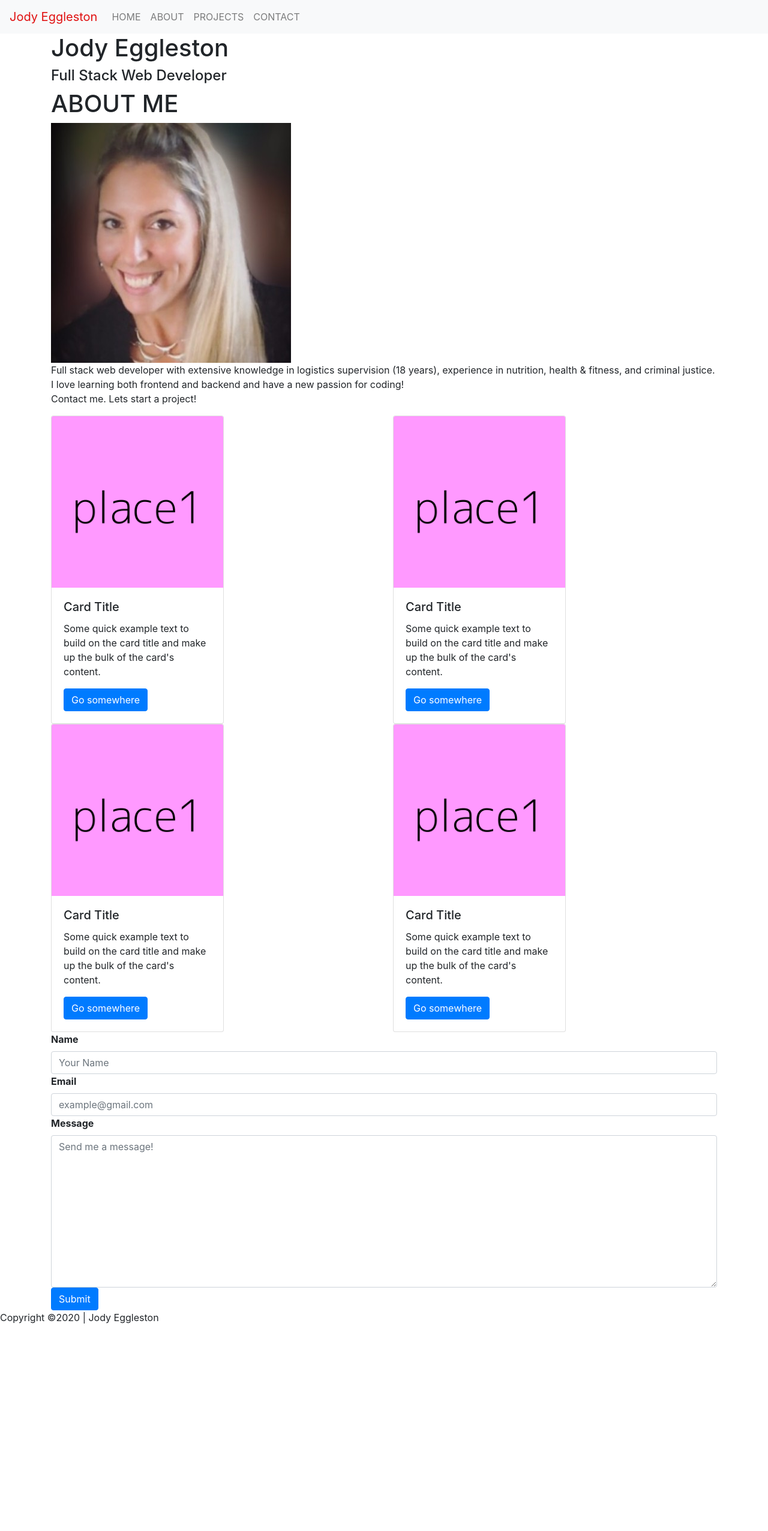
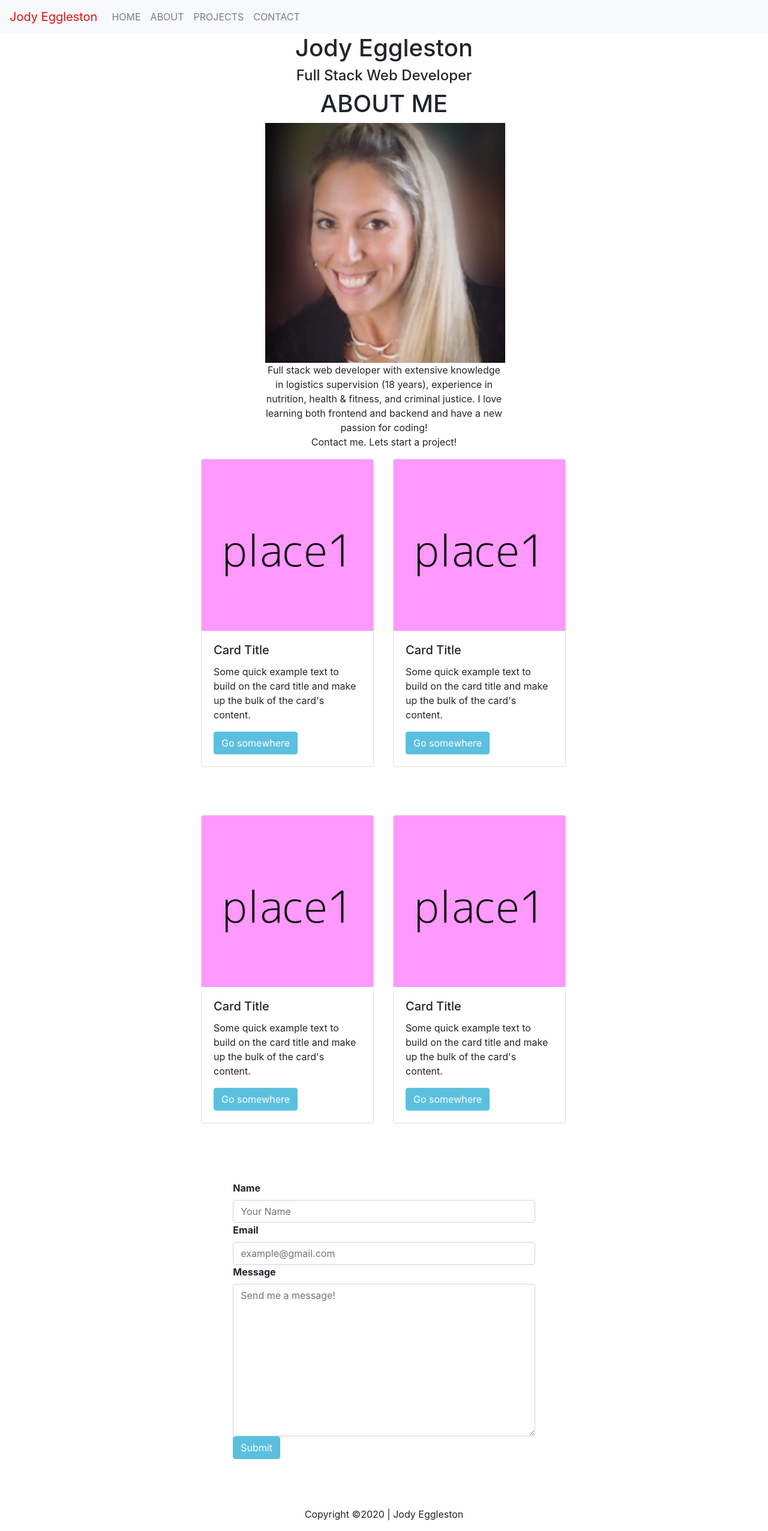
Before and after one commit to jmeggles/Portfolio, a React (Create React App) app in the folder client/: page / in a window 1280 px wide. Shown: the whole page at 60% size. Before the commit the page ends 2225 px from the top, so only its background shows below. Built offline with nearby package versions, Linux system fonts and the light colour scheme.

Commit message:
added some css to all components

```diff
--- a/client/src/components/About/About.jsx
+++ b/client/src/components/About/About.jsx
@@ -1,12 +1,13 @@
 import React, { Fragment } from "react";
 import { Container, Row, Col } from "react-bootstrap";
 import Mypic from "../../assets/images/profile-pic.jpg";
+import "./style.css";
 
 // stateful since info will be updated often
 const About = () => {
   return (
     <Fragment>
-      <Container>
+      <Container className="aboutContainer col-lg-4">
         <h1>ABOUT ME</h1>
         <Row>
           <Col>
--- a/client/src/components/About/style.css
+++ b/client/src/components/About/style.css
@@ -0,0 +1,3 @@
+.aboutContainer {
+    text-align: center !important;
+}
--- a/client/src/components/Banner/Banner.jsx
+++ b/client/src/components/Banner/Banner.jsx
@@ -1,11 +1,12 @@
 import React, { Fragment } from "react";
 import { Container } from "react-bootstrap";
+import "./style.css";
 
 // stateless since this info will not likely change
 const Banner = () => {
   return (
     <Fragment>
-      <Container>
+      <Container className="bannerContainer">
         <h1>Jody Eggleston</h1>
         <h4>Full Stack Web Developer</h4>
       </Container>
--- a/client/src/components/Banner/style.css
+++ b/client/src/components/Banner/style.css
@@ -0,0 +1,3 @@
+.bannerContainer {
+    text-align: center;
+}
--- a/client/src/components/Contact/Contact.jsx
+++ b/client/src/components/Contact/Contact.jsx
@@ -1,13 +1,19 @@
 import React, { Component, Fragment } from "react";
+import { Container, Button } from "react-bootstrap";
+import "./style.css";
 
 class Contact extends Component {
   render() {
     return (
       <Fragment>
-        {/* copied in from first portfolio (portfolio-responsive) */}
-        <div className="container">
+
+        {/* -----------------------------------------------------------
+
+        TEMPORARY: copied in from first portfolio (portfolio-responsive) */}
+
+        <Container className="contactContainer col-lg-5">
           <div className="row">
-            <div className="col-sm-12">
+            <div className="col-md-12">
               <label>
                 <b>Name</b>
               </label>
@@ -32,19 +38,16 @@ class Contact extends Component {
                 className="form-control"
                 rows="10"
               ></textarea>
-              <div className="container">
-                <div className="row">
-                  <button
-                    // style="margin-top: 10px;"
-                    className="btn btn-primary"
-                  >
+              <div >
+                <div >
+                  <Button>
                     Submit
-                  </button>
+                  </Button>
                 </div>
               </div>
             </div>
           </div>
-        </div>
+        </Container>
       </Fragment>
     );
   }
--- a/client/src/components/Contact/style.css
+++ b/client/src/components/Contact/style.css
@@ -0,0 +1,4 @@
+.contactContainer {
+    margin-top: 1em;
+    margin-bottom: 5em
+}
--- a/client/src/components/Footer/Footer.jsx
+++ b/client/src/components/Footer/Footer.jsx
@@ -1,10 +1,11 @@
 import React, { Fragment } from "react";
+import "./style.css";
 
 //stateless since this info will not likely change
 const Footer = () => {
     return (
       <Fragment>
-        <p>Copyright ©2020 | Jody Eggleston</p>
+        <p className="footer">Copyright ©2020 | Jody Eggleston</p>
       </Fragment>
     );
   }
--- a/client/src/components/Footer/style.css
+++ b/client/src/components/Footer/style.css
@@ -0,0 +1,4 @@
+.footer {
+    text-align: center;
+    margin-top: 3em;
+}
--- a/client/src/components/Projects/Projects.jsx
+++ b/client/src/components/Projects/Projects.jsx
@@ -1,16 +1,17 @@
 import React, { Component, Fragment } from "react";
 import { Card, Button, Col, Container, Row } from "react-bootstrap"; //import all contexts
 import Placeholder from "../../assets/images/place1-1200.png";
+import "./style.css";
 
 //react-bootstrap card starter
 class Projects extends Component {
   render() {
     return (
       <Fragment>
-        <Container>
+        <Container className="projectContainer col-lg-6">
           <Row>
             <Col>
-              <Card style={{ width: "18rem" }}>
+              <Card className="projectCard" style={{ width: "18rem" }}>
                 <Card.Img variant="top" src={Placeholder} />
                 <Card.Body>
                   <Card.Title>Card Title</Card.Title>
@@ -18,12 +19,12 @@ class Projects extends Component {
                     Some quick example text to build on the card title and make
                     up the bulk of the card's content.
                   </Card.Text>
-                  <Button variant="primary">Go somewhere</Button>
+                  <Button >Go somewhere</Button>
                 </Card.Body>
               </Card>
             </Col>
             <Col>
-              <Card style={{ width: "18rem" }}>
+              <Card className="projectCard" style={{ width: "18rem" }}>
                 <Card.Img variant="top" src={Placeholder} />
                 <Card.Body>
                   <Card.Title>Card Title</Card.Title>
@@ -31,14 +32,14 @@ class Projects extends Component {
                     Some quick example text to build on the card title and make
                     up the bulk of the card's content.
                   </Card.Text>
-                  <Button variant="primary">Go somewhere</Button>
+                  <Button >Go somewhere</Button>
                 </Card.Body>
               </Card>
             </Col>
           </Row>
           <Row>
             <Col>
-              <Card style={{ width: "18rem" }}>
+              <Card className="projectCard" style={{ width: "18rem" }}>
                 <Card.Img variant="top" src={Placeholder} />
                 <Card.Body>
                   <Card.Title>Card Title</Card.Title>
@@ -46,12 +47,12 @@ class Projects extends Component {
                     Some quick example text to build on the card title and make
                     up the bulk of the card's content.
                   </Card.Text>
-                  <Button variant="primary">Go somewhere</Button>
+                  <Button >Go somewhere</Button>
                 </Card.Body>
               </Card>
             </Col>
             <Col>
-              <Card style={{ width: "18rem" }}>
+              <Card className="projectCard" style={{ width: "18rem" }}>
                 <Card.Img variant="top" src={Placeholder} />
                 <Card.Body>
                   <Card.Title>Card Title</Card.Title>
@@ -59,7 +60,7 @@ class Projects extends Component {
                     Some quick example text to build on the card title and make
                     up the bulk of the card's content.
                   </Card.Text>
-                  <Button variant="primary">Go somewhere</Button>
+                  <Button >Go somewhere</Button>
                 </Card.Body>
               </Card>
             </Col>
--- a/client/src/components/Projects/style.css
+++ b/client/src/components/Projects/style.css
@@ -0,0 +1,11 @@
+/* have to override bootstrap with !important */
+
+.projectCard {
+    margin-bottom: 5em;
+
+}
+
+Button {
+    background-color: #5bc0de !important;
+    border-color: #5bc0de !important;
+}
```
